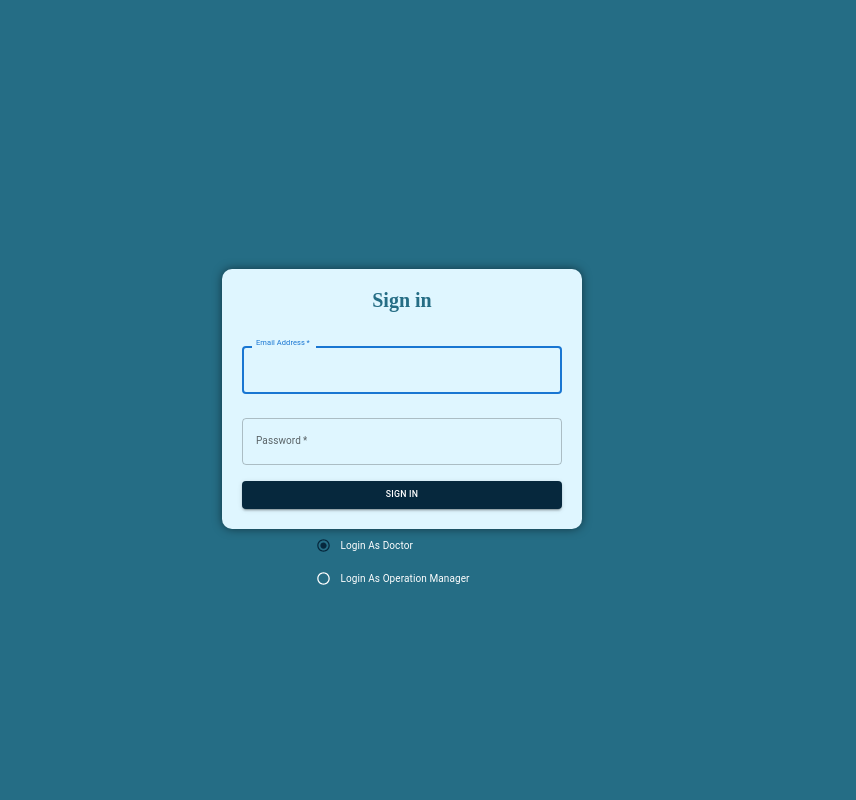
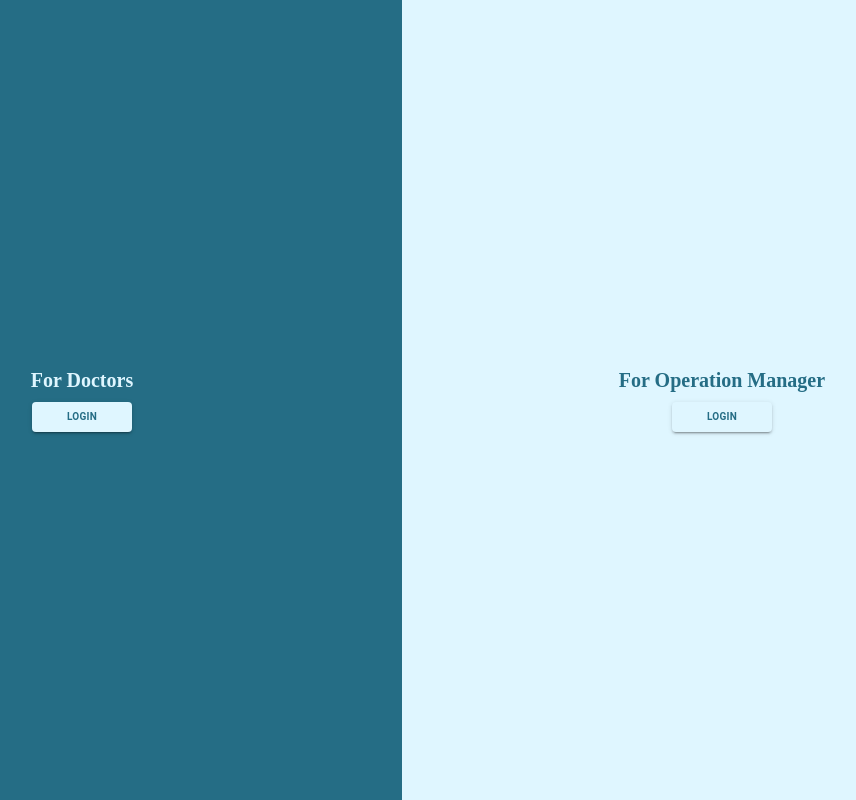
Before and after one commit to Sneha-Shaw/shift_frontend, a React (Create React App) app: page /login in a window 1280 px wide. Shown: the whole page, without its empty margins (238-1094 px from the left). Built offline with nearby package versions, Linux system fonts and the light colour scheme.

Commit message:
`feat`:`login`

```diff
--- a/src/components/DoctorLogin/styles.js
+++ b/src/components/DoctorLogin/styles.js
@@ -6,7 +6,7 @@ export default makeStyles((theme) => ({
             display: 'flex',
             flexDirection: 'column',
             alignItems: 'center',
-            width: "25%",
+            width: "40%",
             background: "#DFF6FF",
             padding: "2rem",
             borderRadius: "1rem",
--- a/src/components/OpManagerLogin/styles.js
+++ b/src/components/OpManagerLogin/styles.js
@@ -6,7 +6,7 @@ export default makeStyles((theme) => ({
             display: 'flex',
             flexDirection: 'column',
             alignItems: 'center',
-            width: "25%",
+            width: "40%",
             background: "#DFF6FF",
             padding: "2rem",
             borderRadius: "1rem",
--- a/src/pages/Login/Login.js
+++ b/src/pages/Login/Login.js
@@ -1,31 +1,65 @@
 import React from 'react'
 import useStyles from './styles'
-import Radio from '@mui/material/Radio';
-import RadioGroup from '@mui/material/RadioGroup';
-import FormControlLabel from '@mui/material/FormControlLabel';
-import FormControl from '@mui/material/FormControl';
-import {LoginLogic} from "./LoginLogic"
-
+import { LoginLogic } from "./LoginLogic"
+import { Button } from '@mui/material'
 import DoctorLogin from '../../components/DoctorLogin/DoctorLogin'
 import OpManagerLogin from '../../components/OpManagerLogin/OpManagerLogin'
 
 const Login = () => {
   const classes = useStyles()
   const {
-    handleRadioChange,
-    value
-} = LoginLogic()
+    value,
+    handleChange
+  } = LoginLogic()
   return (
     <div className={classes.root}>
-      {value === "doctor" ? <DoctorLogin /> : <OpManagerLogin /> }
-        {/* <form > */}
-                <FormControl component="fieldset"  className={classes.formControl}>
-                        <RadioGroup aria-label="quiz" name="quiz" value={value} onChange={handleRadioChange}>
-                            <FormControlLabel value="doctor" control={<Radio sx={{color: "#fff"}} color="neutral" />} sx={{color: "#fff"}} label="Login As Doctor" />
-                            <FormControlLabel value="op_manager" control={<Radio sx={{color: "#fff"}} color="neutral" />}sx={{color: "#fff"}}  label="Login As Operation Manager" />
-                        </RadioGroup>
-                </FormControl>
-            {/* </form> */}
+      {/* {value === "1" ? <DoctorLogin /> : value==="2"? <OpManagerLogin /> : ""} */}
+      {/* 2 parts
+        1st part > for doctors  */}
+      {/* doctor login button */}
+      <div className={classes.container}>
+        <div className={classes.first}>
+
+          {
+            value === "1" ? <DoctorLogin /> : (
+              <div className={classes.form}>
+                <h1>
+                  For Doctors
+                </h1>
+                <Button
+                  variant="contained"
+                  color="primary"
+                  onClick={() => handleChange("1")}
+                >
+                  Login
+                </Button>
+              </div>
+            )
+
+          }
+        </div>
+        <div className={classes.second}>
+
+          {
+            value === "2" ? <OpManagerLogin /> :
+              (
+                <div className={classes.form}>
+                  <h1>
+                    For Operation Manager
+                  </h1>
+                  <Button
+                    variant="contained"
+                    color="primary"
+                    onClick={() => handleChange("2")}
+                  >
+                    Login
+                  </Button>
+                </div>
+              )
+          }
+        </div>
+
+      </div>
     </div>
   )
 }
--- a/src/pages/Login/LoginLogic.js
+++ b/src/pages/Login/LoginLogic.js
@@ -1,14 +1,13 @@
-import {  useState } from 'react'
+import { useState } from 'react'
 
 export const LoginLogic = () => {
-    const [value, setValue] = useState('doctor');
+  const [value, setValue] = useState(null);
 
-    const handleRadioChange = (event) => {
-      setValue(event.target.value);
-    };
-
-    return {
-        handleRadioChange,
-        value
-    }
+  const handleChange = (newValue) => {
+    setValue(newValue);
+  };
+  return {
+    value,
+    handleChange
+  }
 }
--- a/src/pages/Login/styles.js
+++ b/src/pages/Login/styles.js
@@ -17,6 +17,61 @@ export default makeStyles((theme) => ({
           height:'100vh',
           width:'100vw',
           backgroundColor:'#256D85'
-      }
+      },
+      container:{
+            display:'flex',
+            // flexDirection:'column',
+            alignItems:'center',
+            justifyContent:'center',
+            height:'100vh',
+            width:'100vw',
+            backgroundColor:'#256D85'
+      },
+      first:{
+            display:'flex',
+            flexDirection:'column',
+            alignItems:'center',
+            justifyContent:'center',
+            height:'100vh',
+            width:'50vw',
+            backgroundColor:'#256D85',
+            color: "#DFF6FF",
+
+      },
+      form:{
+        display:'flex',
+        flexDirection:'column',
+        alignItems:'center',
+        justifyContent:'center',
+        // height:'100vh',
+        width:'100%',
+        '&>h1':{
+            fontSize:'2rem',
+            fontWeight:'bold',
+            marginBottom:'1rem'
+        },
+        '&>button':{
+            width:'10rem',
+            height:'3rem',
+            backgroundColor:'#DFF6FF',
+            color:'#256D85',
+            fontSize:'1rem',
+            fontWeight:'bold',
+            '&:hover':{
+                backgroundColor:'#DFF6FF',
+                color:'#256D85',
+            }
+        }
+      },
+        second:{
+            display:'flex',
+            flexDirection:'column',
+            alignItems:'center',
+            justifyContent:'center',
+            height:'100vh',
+            width:'50vw',
+            backgroundColor:'#DFF6FF',
+            color: "#256D85",
+        },
 
 }))
```
